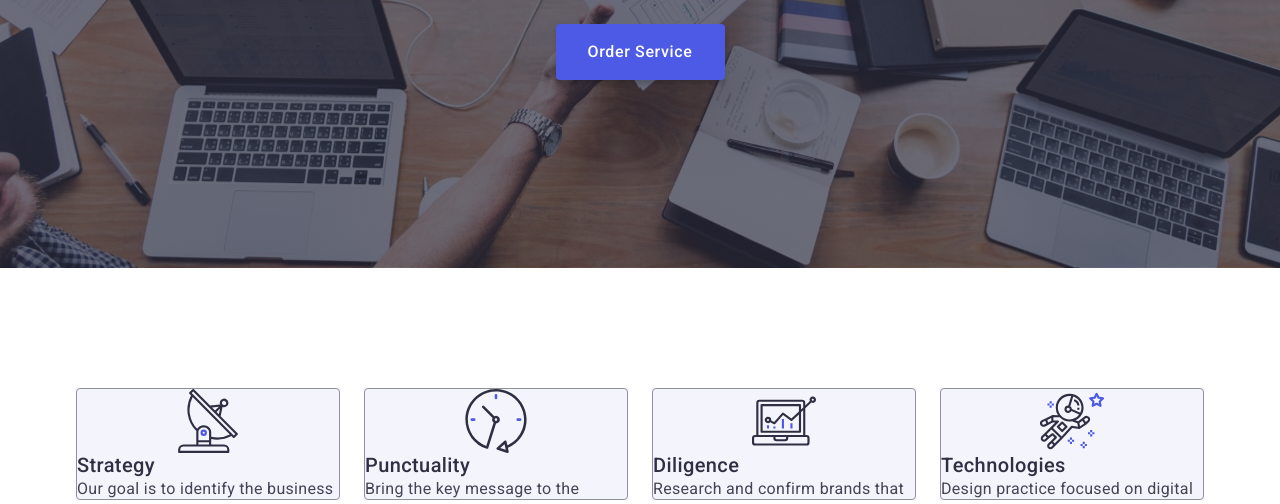
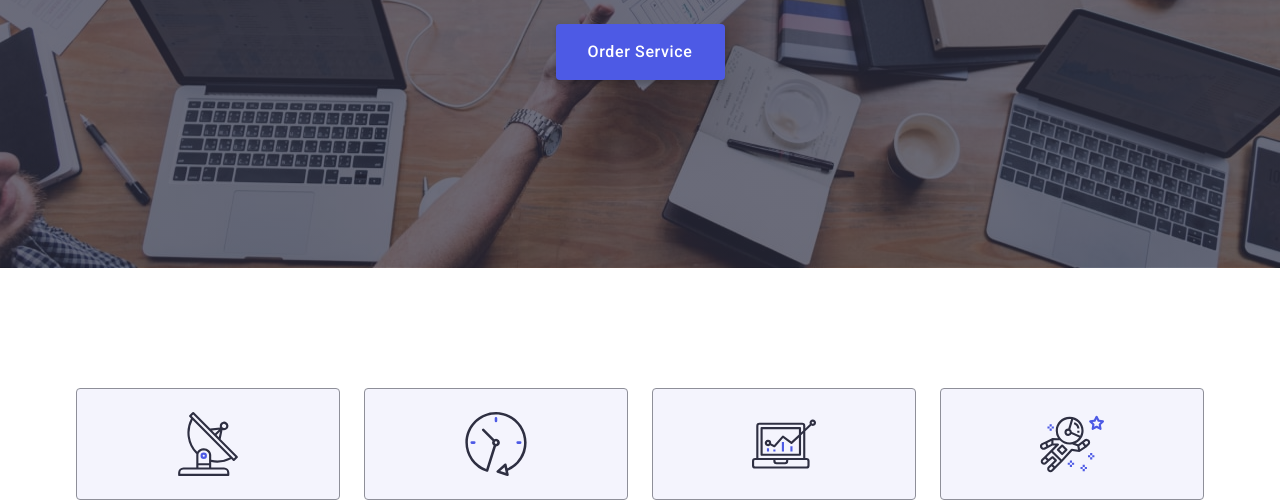
Before and after one commit to ZeleniakKateryna/goit-markup-hw-04, a plain HTML site: page index.html in a window 1280 px wide. Shown: the part 405-909 px from the top of the page. Drawn offline with nearby package versions, Linux system fonts and the light colour scheme.

Commit message:
icons-advatages

```diff
--- a/css/styles.css
+++ b/css/styles.css
@@ -249,18 +249,19 @@ button{
 
 .advatages-item {
     width: calc((100% - 3 * 24px) / 4);
-    background-color: #f4f4fd;
-    border: 1px solid #8e8f99;
-        border-radius: 4px;
-        width: 264px;
-        height: 112px;
 }
 
 .advatages-icon-div{
     display: flex;
         justify-content: center;
-        align-content: center;
-padding: 24 100 24 100;
+        align-items: center;
+        padding: 0;
+        background-color: #f4f4fd;
+        border: 1px solid #8e8f99;
+        border-radius: 4px;
+        width: 264px;
+        height: 112px;
+        margin-bottom: 8px;
 }
 
 .advatages-icon {
```
